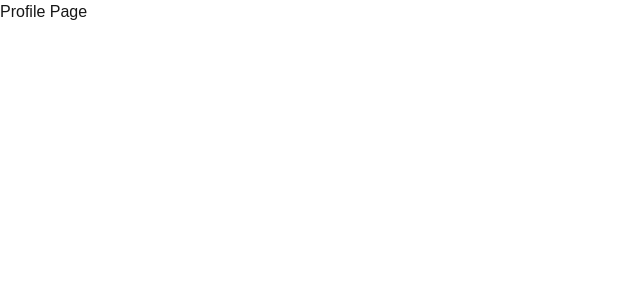
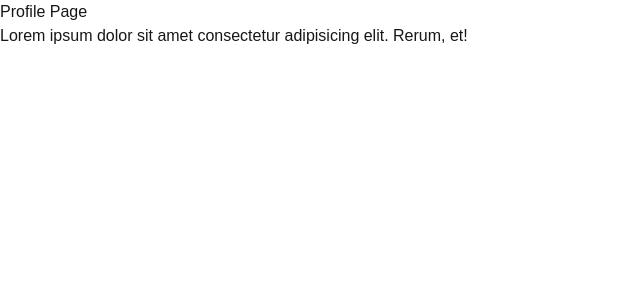
Before and after one commit to SanjarKeySkills/next-route_handlers_demo, a Next.js app: page /profile in a window 1280 px wide. Shown: the top 300 px of the page, without its empty margins (0-640 px from the left). Built offline with nearby package versions, Linux system fonts and the light colour scheme.

Commit message:
08/06/25| lorem10 test page

```diff
--- a/src/app/profile/page.tsx
+++ b/src/app/profile/page.tsx
@@ -1,3 +1,11 @@
 export default function ProfilePage() {
-    return <div>Profile Page</div>;
+    return (
+        <div>
+            Profile Page
+            <p>
+                Lorem ipsum dolor sit amet consectetur adipisicing elit. Rerum,
+                et!
+            </p>
+        </div>
+    );
 }
```
